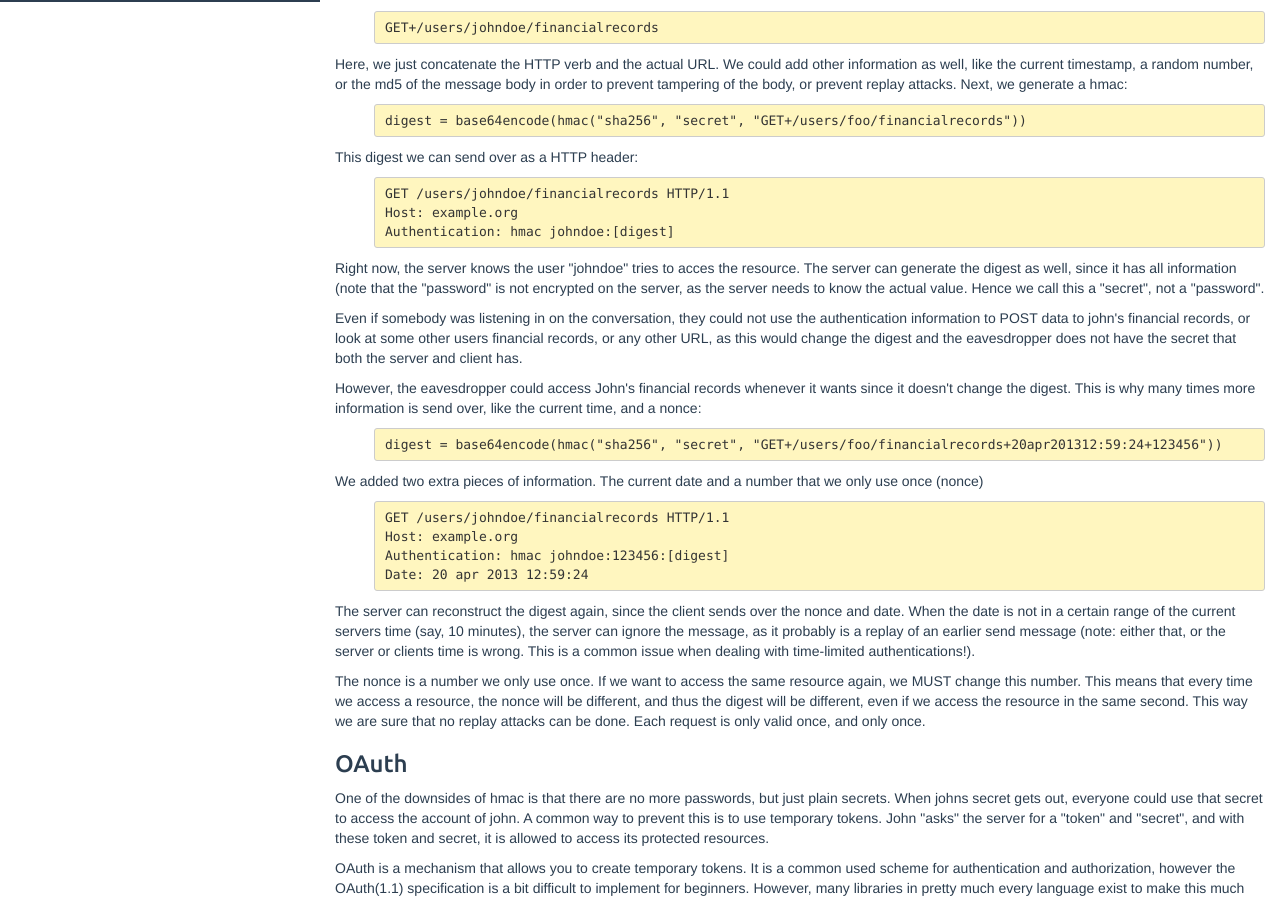
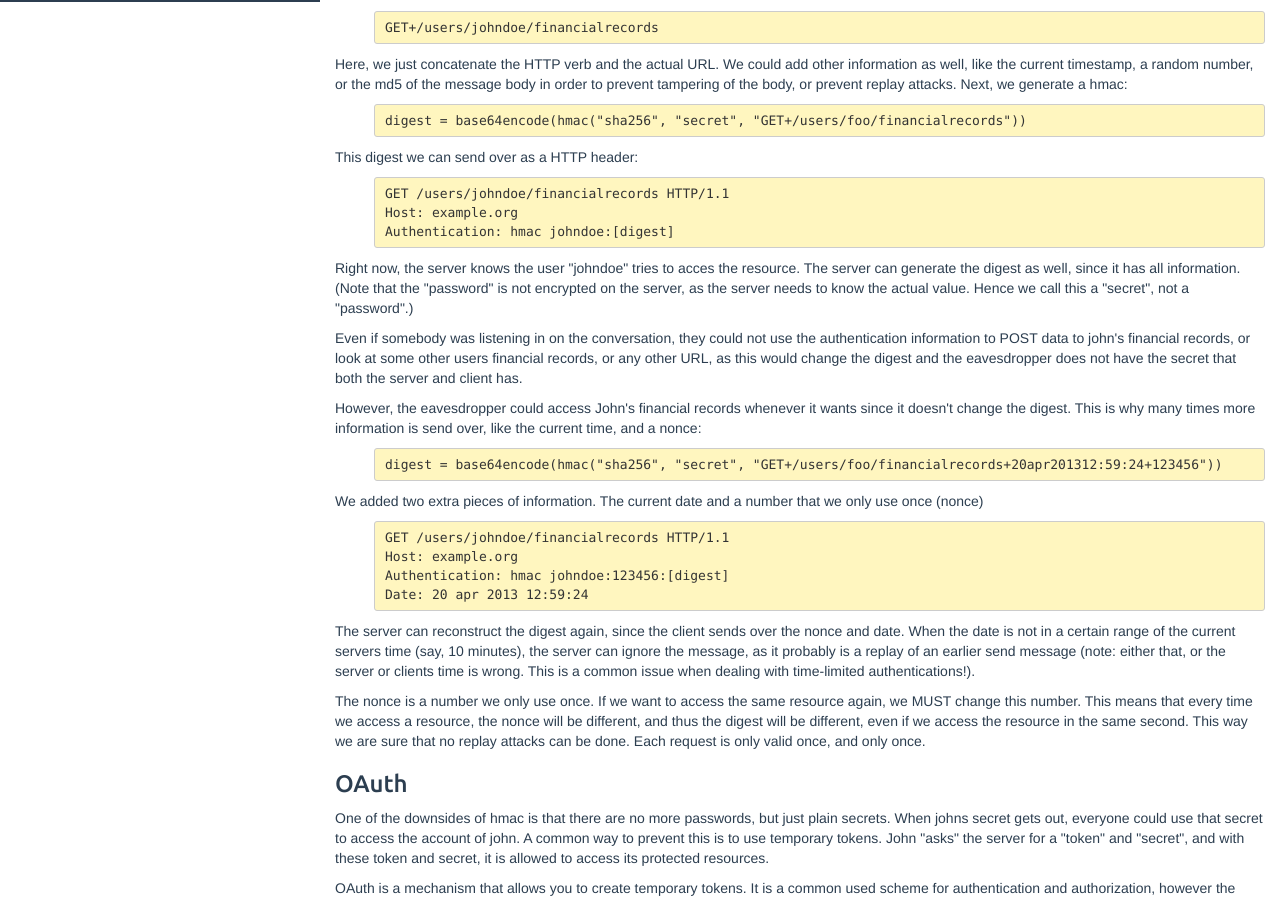
Before and after one commit to restcookbook/restcookbook, a Jekyll site: the page built from _posts/2013-04-20-loggingin.html, in a window 1280 px wide and 900 px high, scrolled down 623 px. Built offline with Jekyll 4.4.1, drawn with Linux system fonts in a browser that asks for light colours.

```diff
--- a/_posts/2013-04-20-loggingin.html
+++ b/_posts/2013-04-20-loggingin.html
@@ -55,8 +55,8 @@ Authentication: hmac johndoe:[digest]
 
 <p>
 Right now, the server knows the user "johndoe" tries to acces the resource. The server can generate the digest as
-well, since it has all information (note that the "password" is not encrypted on the server, as the server needs to know
-the actual value. Hence we call this a "secret", not a "password".
+well, since it has all information. (Note that the "password" is not encrypted on the server, as the server needs to know
+the actual value. Hence we call this a "secret", not a "password".)
 </p>
 
 <p>
```
